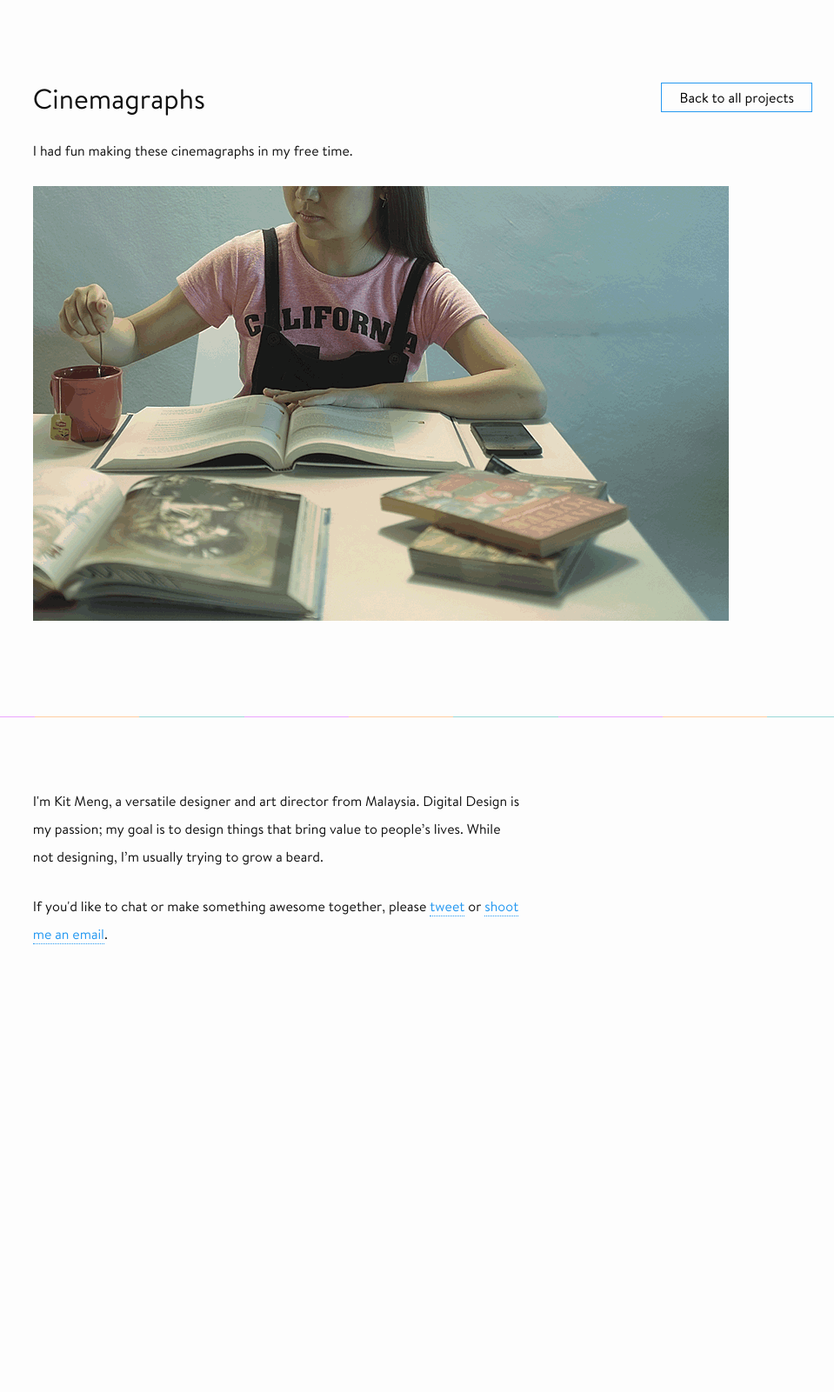
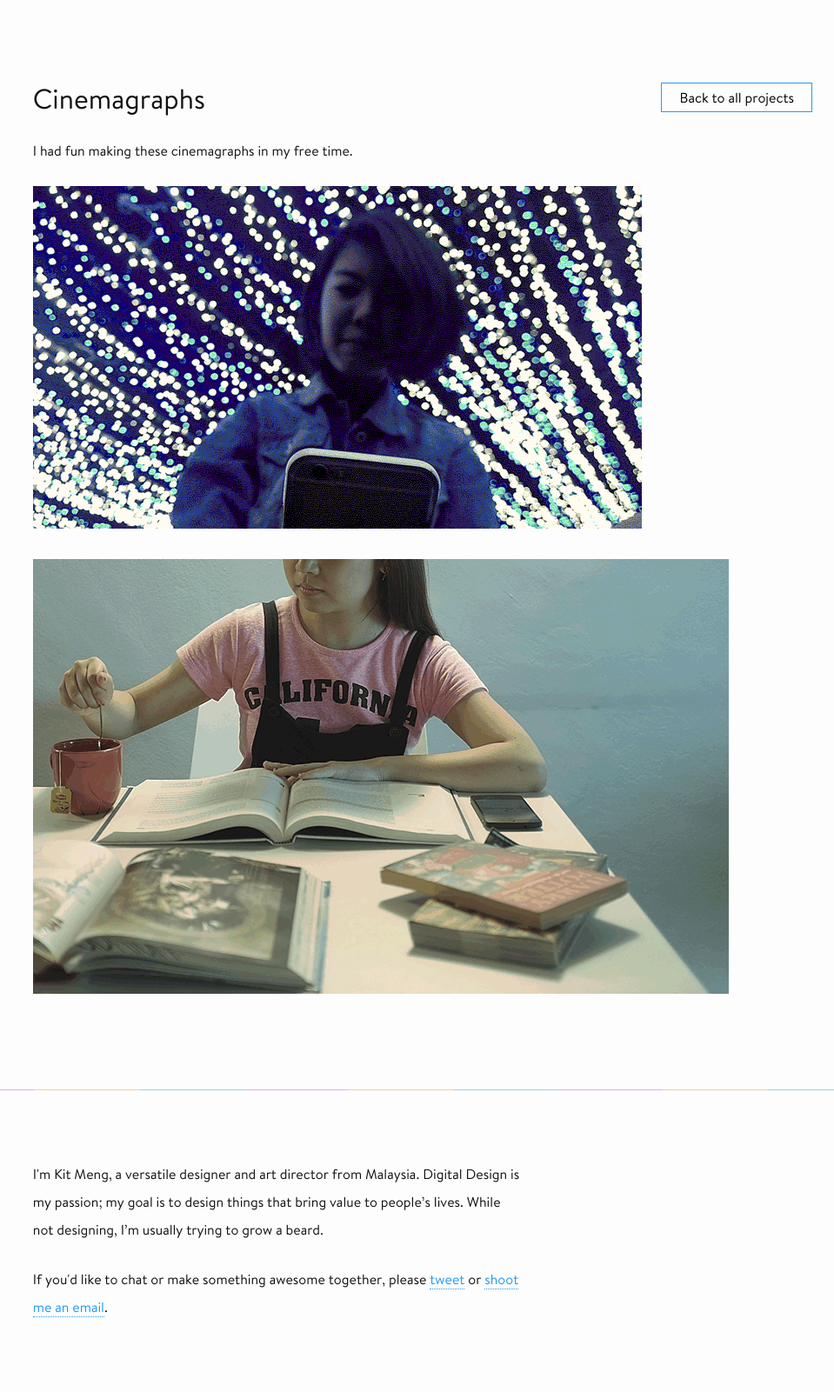
Before and after one commit to kitmeng/kitmeng.github.io, a Jekyll site: the page built from _posts/2016-01-01-cinemagraphs.markdown, in a window 1280 px wide. Shown: the whole page at 87% size, without its empty margins (321-1280 px from the left). Built offline with Jekyll 4.4.1, drawn with Linux system fonts in a browser that asks for light colours; nearby versions of some CDN libraries; a script that is not in the unit is left out; before the commit the page ends 1172 px from its top, so only the background shows below that.

Commit message:
Updated 01 8725e1 and 1 other file

```diff
--- a/_posts/2016-01-01-cinemagraphs.markdown
+++ b/_posts/2016-01-01-cinemagraphs.markdown
@@ -10,6 +10,8 @@ layout: post
 
 <p>I had fun making these cinemagraphs in my free time.</p>
 
+![01-8725e1.gif](/uploads/01-8725e1.gif)
+
 ![02.gif](/uploads/02.gif)
 
 <div class="whitespace"></div>
```
Also changed, not shown: _uploads/01-8725e1.gif (added).
